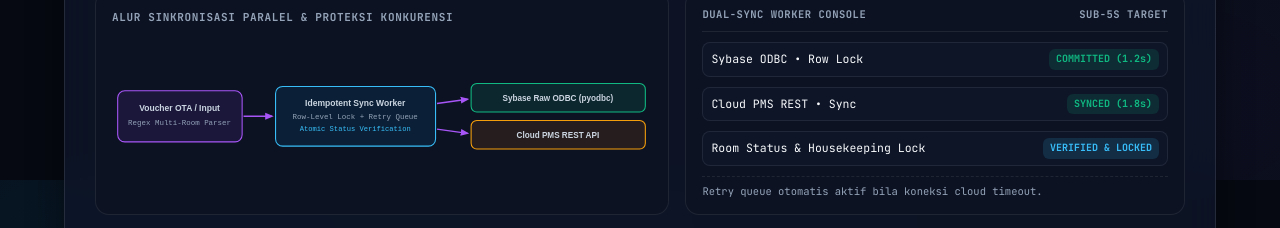
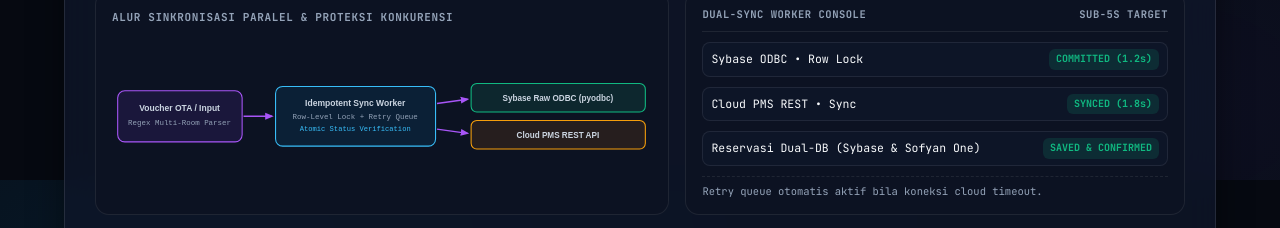
Before and after one commit to arifrijaldin/fullstack-, a plain HTML site: page index.html in a window 1280 px wide. Shown: the part 2220-2448 px from the top of the page. Drawn offline with Linux system fonts and the light colour scheme.

Commit message:
fix: state reservation data saved and confirmed in Sybase & Sofyan One

```diff
--- a/index.html
+++ b/index.html
@@ -2577,8 +2577,8 @@
                                 <span class="mockup-pill-ok">SYNCED (1.8s)</span>
                             </div>
                             <div class="mockup-row">
-                                <span>Room Status &amp; Housekeeping Lock</span>
-                                <span class="mockup-pill-info">VERIFIED &amp; LOCKED</span>
+                                <span>Reservasi Dual-DB (Sybase &amp; Sofyan One)</span>
+                                <span class="mockup-pill-ok">SAVED &amp; CONFIRMED</span>
                             </div>
                             <div class="mockup-foot">
                                 Retry queue otomatis aktif bila koneksi cloud timeout.
```
